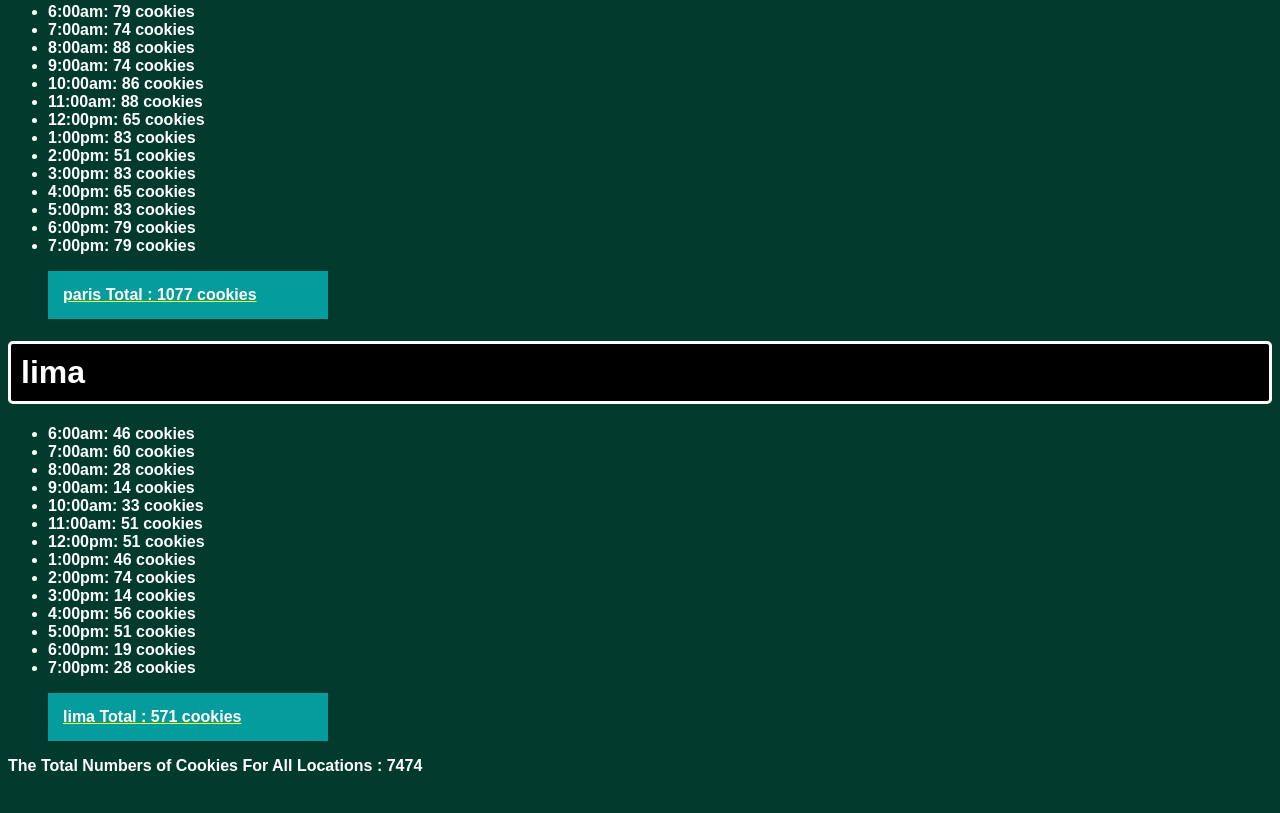
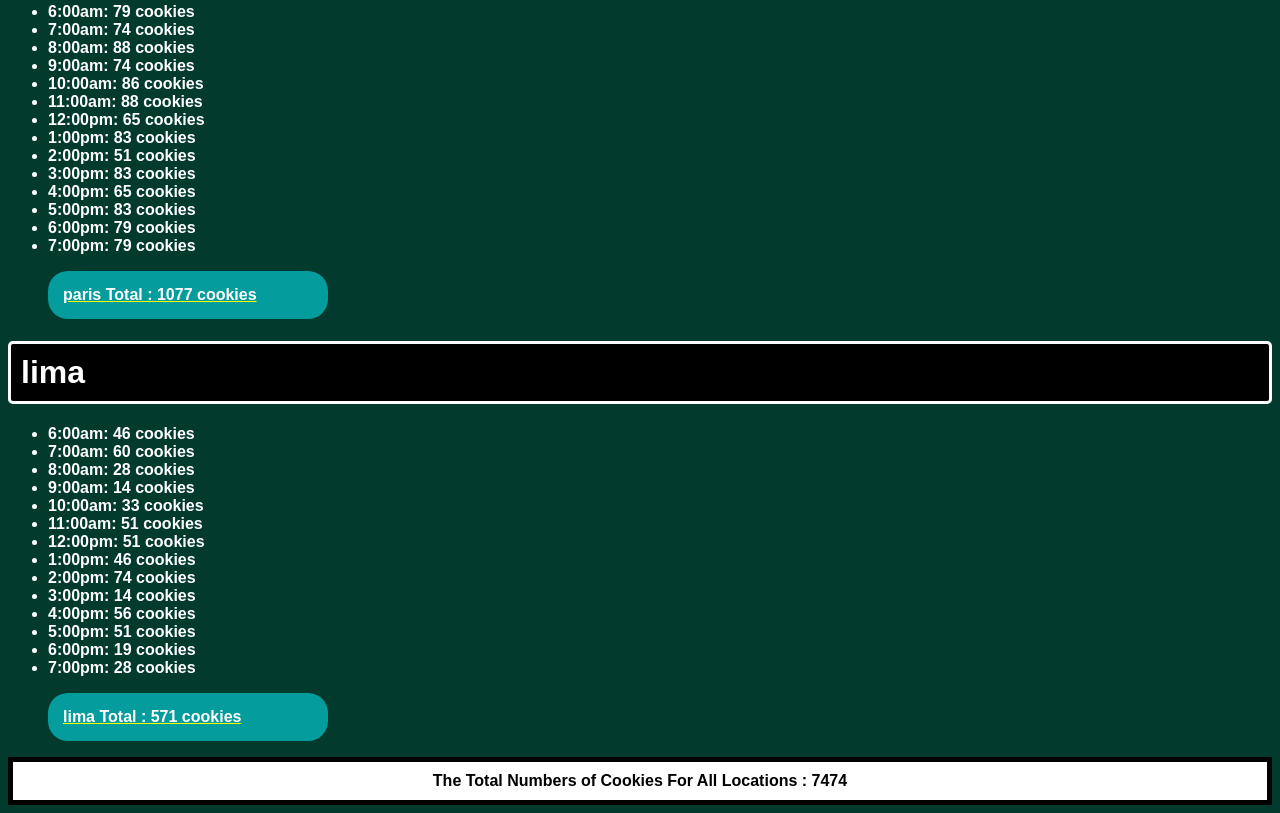
Before and after one commit to Nsuliman/Nawal-201-SalmonCookies, a plain HTML site: page index.html in a window 1280 px wide. Shown: the part 1495-2308 px from the top of the page. Before the commit the page ends 2278 px from the top, so only its background shows below. Drawn offline with Linux system fonts and the light colour scheme.

Commit message:
Styling Done

```diff
--- a/css/style.css
+++ b/css/style.css
@@ -28,8 +28,13 @@ p {
     padding: 15px;
     background-color: rgb(4, 156, 156);
     width: 250px;
+    border-radius: 20px;
 }
 
 section {
-    text-align: left;
+    text-align: center;
+    border: 5px solid black;
+    padding: 10px;
+    background-color: white;
+    color: black;
 }
--- a/js/app.js
+++ b/js/app.js
@@ -27,7 +27,6 @@ var paris = new Locations('paris', 20, 38, 2.3);
 
 var lima = new Locations('lima', 2, 16, 4.6);
 // console.log(' Lima object : ', lima);
-
 
 /********************************* Data needed to calculate the functions I need  ********************************/
 var hours = ['6:00am', '7:00am', '8:00am', '9:00am', '10:00am', '11:00am', '12:00pm', '1:00pm', '2:00pm', '3:00pm', '4:00pm', '5:00pm', '6:00pm', '7:00pm'];
```
